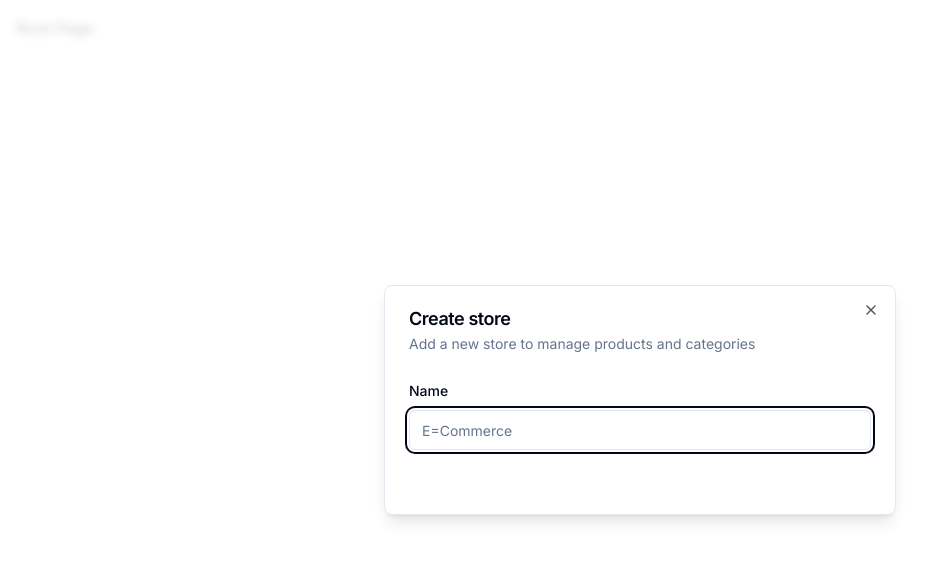
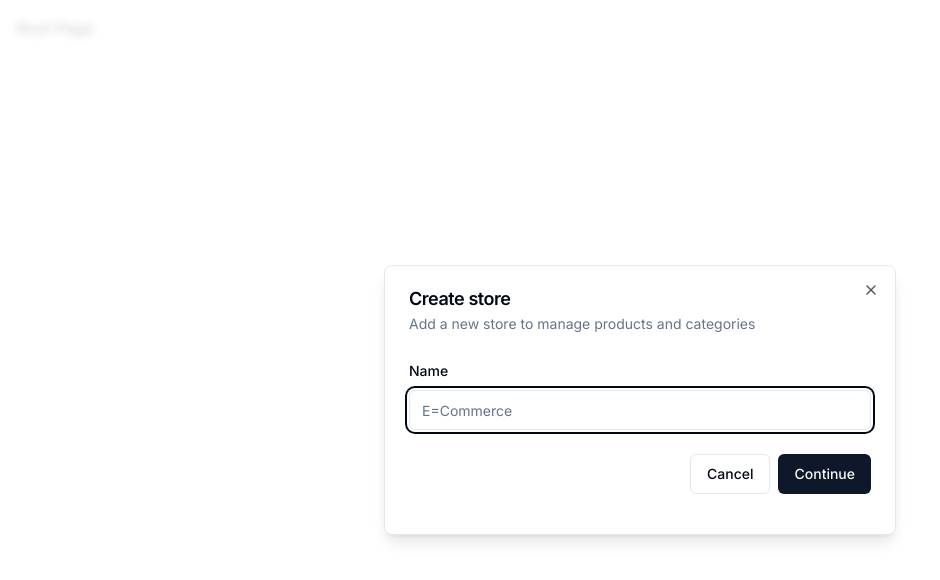
Before and after one commit to antsuarez3/Ecommerce, a Next.js app: page / in a window 1280 px wide. Shown: the top 580 px of the page, without its empty margins (0-940 px from the left). Built offline with nearby package versions, Linux system fonts and the light colour scheme.

Commit message:
Finish form components

```diff
--- a/components/modals/store-modal.tsx
+++ b/components/modals/store-modal.tsx
@@ -12,8 +12,10 @@
   FormField,
   FormItem,
   FormLabel,
+  FormMessage,
 } from '@/components/ui/form'
 import { Input } from '@/components/ui/input'
+import { Button } from '@/components/ui/button'
 
 const formSchema = z.object({
   name: z.string().min(1),
@@ -54,10 +56,16 @@
                     <FormControl>
                       <Input placeholder='E=Commerce' {...field} />
                     </FormControl>
+                    <FormMessage />
                   </FormItem>
                 )}
               />
-              <div className='pt-6 space-x-2 flex items-center justify-end'></div>
+              <div className='pt-6 space-x-2 flex items-center justify-end w-full'>
+                <Button variant='outline' onClick={storeModal.onClose}>
+                  Cancel
+                </Button>
+                <Button type='submit'>Continue</Button>
+              </div>
             </form>
           </Form>
         </div>
```
